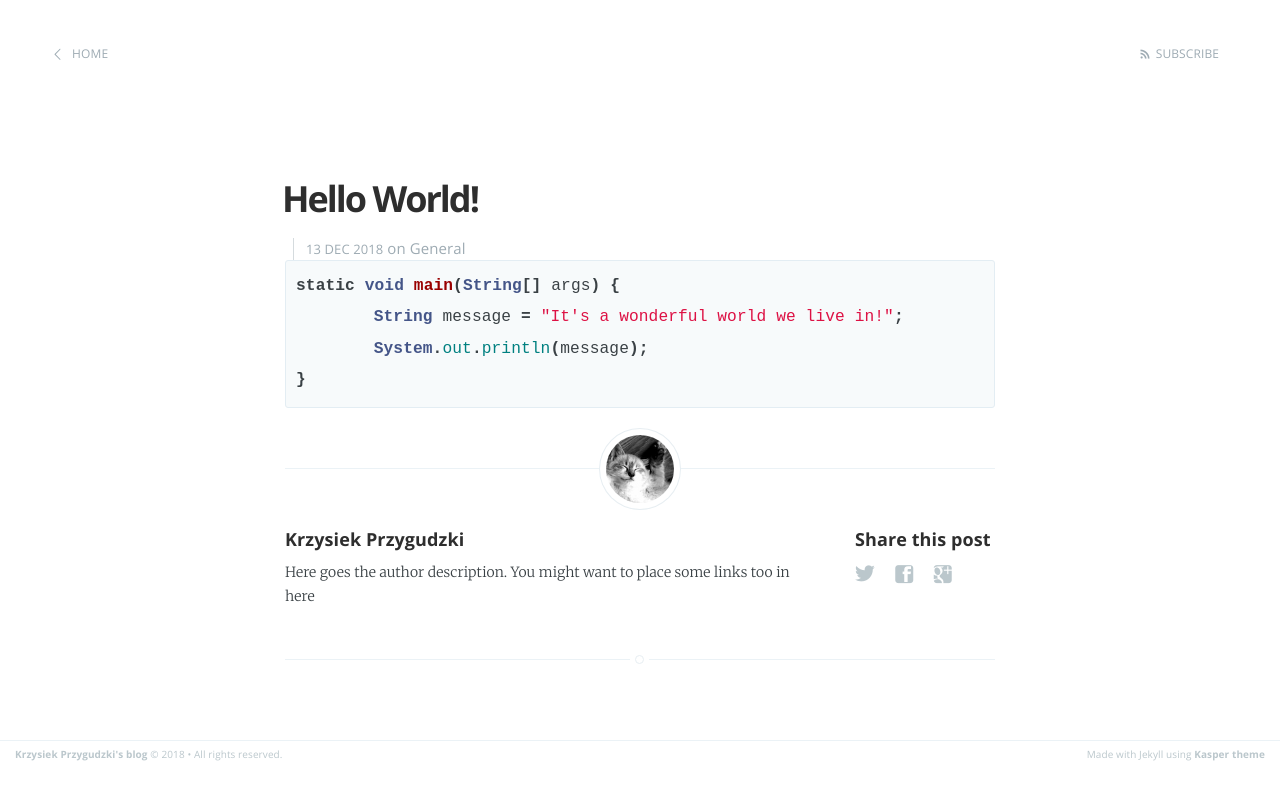
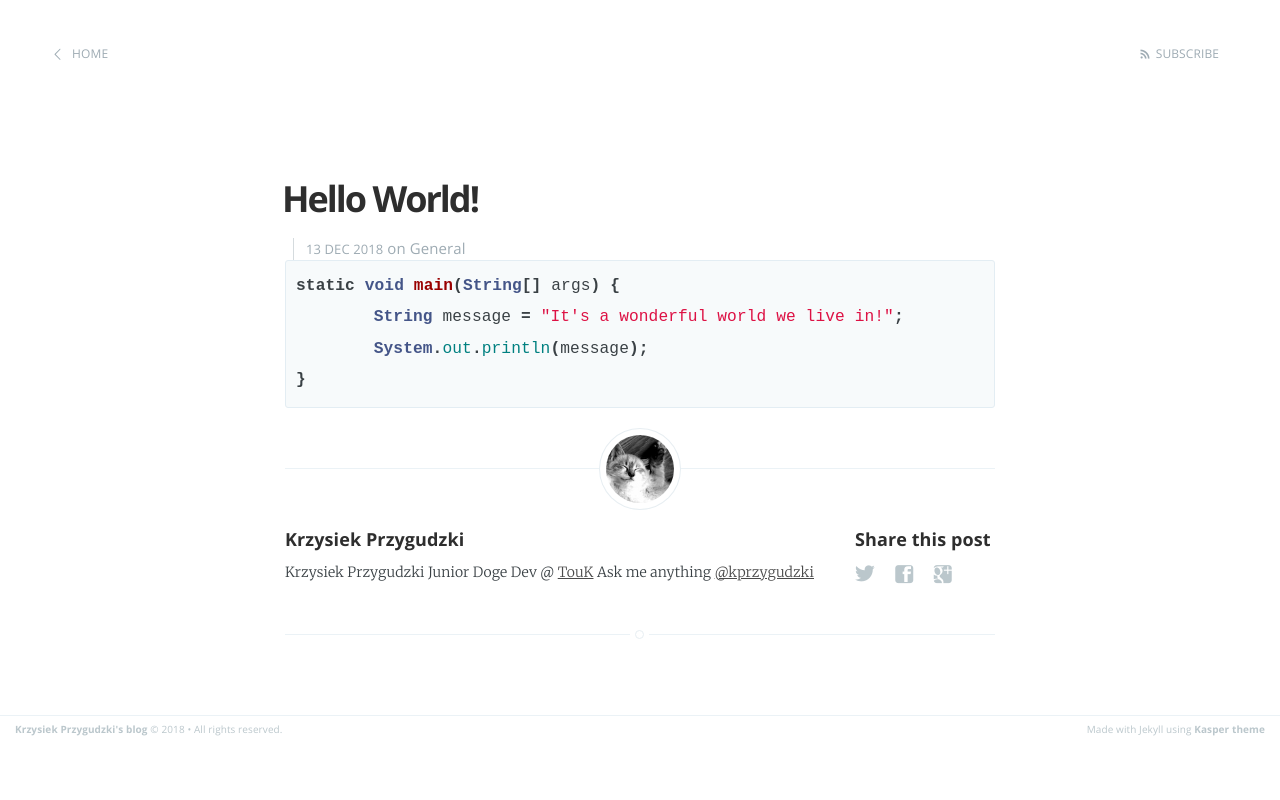
Before and after one commit to kprzygudzki/kprzygudzki.github.io, a Jekyll site: the page built from _posts/2018-12-13-hello-world.markdown, in a window 1280 px wide. Shown: the top 800 px of the page. Built offline with Jekyll 4.4.1, drawn with Linux system fonts in a browser that asks for light colours.

Commit message:
Update generic post layout

```diff
--- a/_layouts/post.html
+++ b/_layouts/post.html
@@ -72,7 +72,9 @@ post_class: post-template
                     <h4> {{ site.author }} </h4>
                     <!-- Author Bio -->
                     <p>
-                        Here goes the author description. You might want to place some links too in here
+                        Krzysiek Przygudzki
+                        Junior Doge Dev @ <a href="https://twitter.com/TouK_pl">TouK</a>
+                        Ask me anything <a href="https://twitter.com/kprzygudzki">@kprzygudzki</a>
                     </p>
                 </section>
             {% endif %}
```
